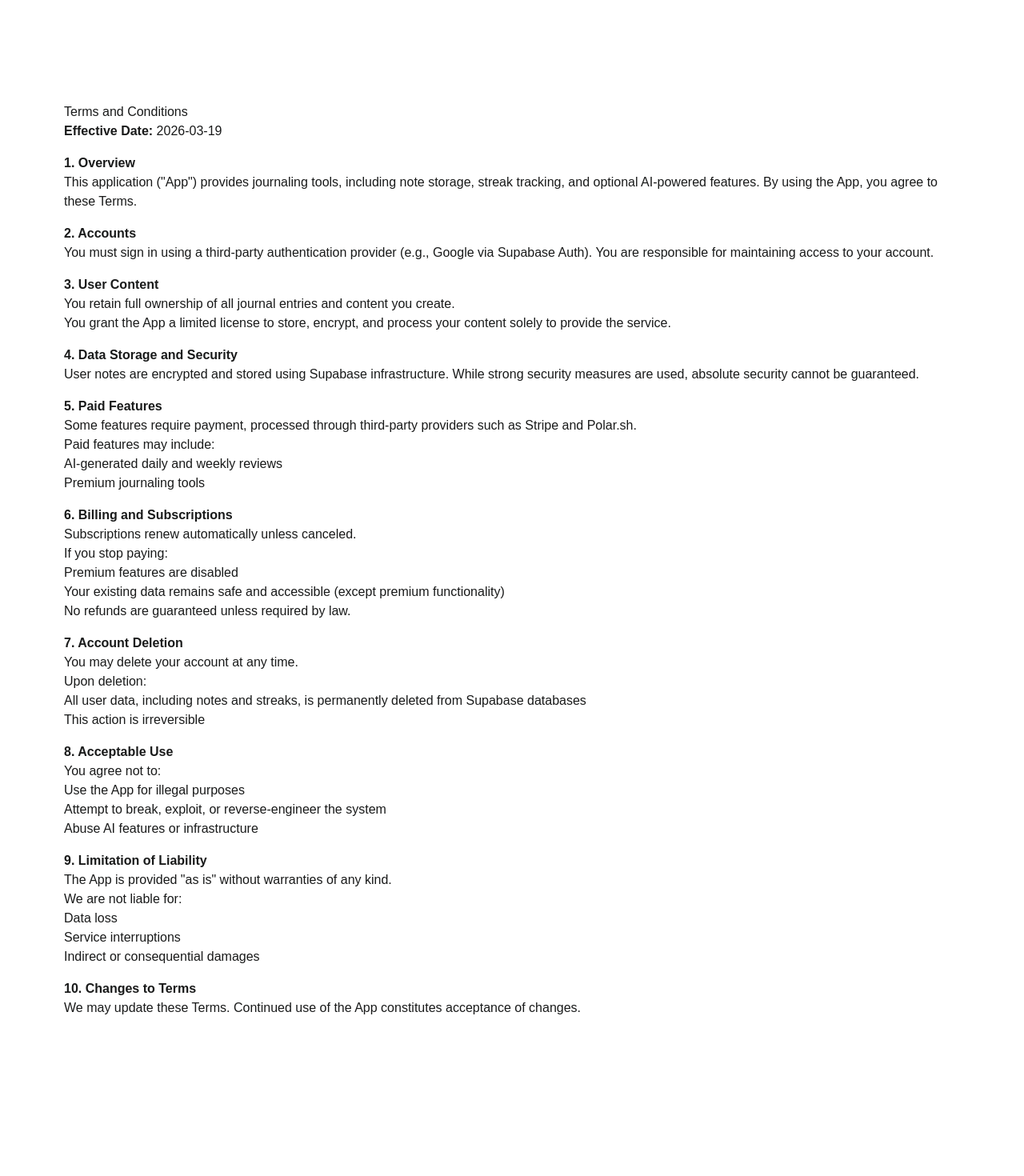
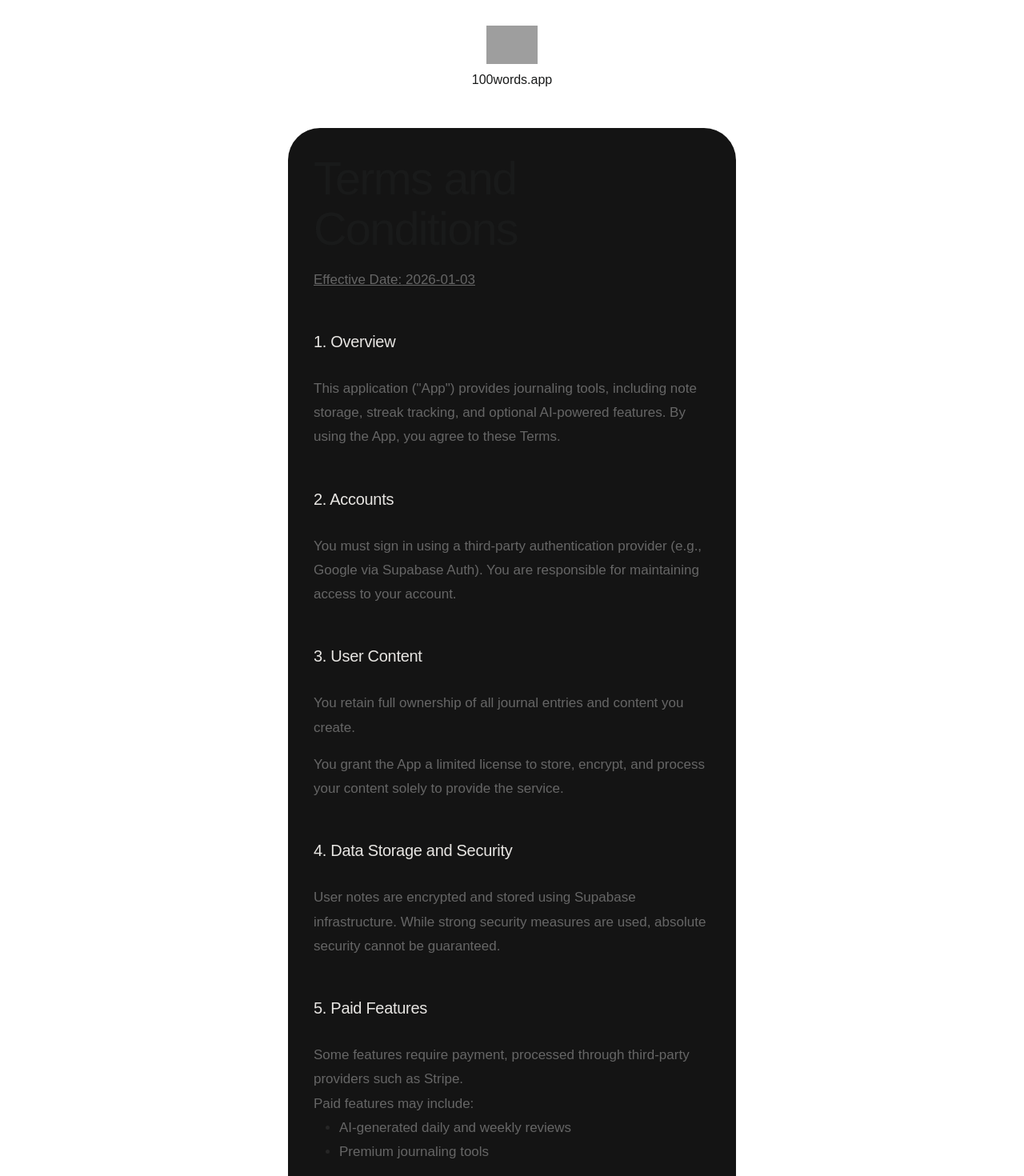
Before and after one commit to bakursky/100words, a Next.js app: page /tos in a window 1280 px wide. Shown: the top 1470 px of the page at 80% size. Before the commit the page ends 1400 px from the top, so only its background shows below. Built offline with nearby package versions, Linux system fonts and the light colour scheme; grey boxes are pictures that could not be loaded; a web font is replaced by a local one.

Commit message:
add about us page change css in tos and privacy, minor landing page fixes

```diff
--- a/src/app/(app)/page.tsx
+++ b/src/app/(app)/page.tsx
@@ -97,7 +97,7 @@ export default function Home() {
 
                         <p className='text-neutral-400 pt-2 text-base/7'>{todaysNote.slice(0, 300) + '...'}</p>
                         <button className='w-full mt-4 rounded-full p-2 font-semibold component-bg border-[1.5px] border-neutral-800' onClick={() => setNewEntryOpen(true)}>Edit
-                            <div className="text-xs text-neutral-500 px-6 text-center font-normal">Can be edited until midnight</div>
+                            {/* <div className="text-xs text-neutral-500 px-6 text-center font-normal">Can be edited until midnight</div> */}
                         </button>
                     </div>
 
--- /dev/null
+++ b/src/app/(landing)/about/page.tsx
@@ -0,0 +1,44 @@
+import Image from "next/image";
+
+export default function AboutPage() {
+
+    return (
+        <div className="px-10 py-8 max-w-[640px] mx-auto">
+
+            <a href="/welcome" className="flex flex-col items-center gap-2 hover:scale-95 transition-all">
+                    <Image src="/icon1.png" alt="100words logo" width={64} height={64} />
+                    100words.app
+            </a>
+
+            <div className="component-bg p-8 mt-12">
+                <h1 className="flex text-[clamp(32px,4.5vw,58px)] font-light tracking-[-0.03em] leading-[1.1] mb-16">
+                    About
+                </h1>
+
+                <p className="text-[17px] text-[#666] font-light leading-[1.78]">
+                    100 Words is a tool designed to help people develop the habit of journaling. Thanks to the unique principles built into its foundation, the simple act of typing transforms into an engaging process. The app features an ultra-minimalist design and serves a single purpose—but it does it better than anyone else.
+                </p>
+
+                {/* <p className="text-[17px] text-[#666] font-light leading-[1.78] pt-8">
+                    The app challenges the idea that modern technology robs us of privacy and authenticity. By making journaling a daily habit, you can rediscover yourself and improve your life.
+                </p> */}
+
+                <p className="text-[17px] text-[#666] font-light leading-[1.78] pt-8">
+                    100 Words is perfect for anyone who loves to write: as a complementary tool for therapy, for self-reflection, for learning a new language, or for describing your life.
+                </p>
+
+                <div className="text-xl font-normal text-[#e8e6e3] mb-3.5 tracking-[-0.015em] pt-12">Who built this</div>
+
+                <p className="text-[17px] text-[#666] font-light leading-[1.78] pt-4">
+                    100words.app was created by Ivan, an indie developer who has been keeping a journal for over five years. His primary goal was to create an app that would demonstrate how simple journaling is and how beneficial it can be for others. He developed the app in his spare time, outside of his main job, investing a great deal of time and effort into it.
+                </p>
+
+                <div className="text-xl font-normal text-[#e8e6e3] mb-3.5 tracking-[-0.015em] pt-12">Contact</div>
+
+                <p className="text-[17px] text-[#666] font-light leading-[1.78] pt-4">
+                    Please email us with any questions or suggestions <a className="text-neutral-400" href="mailto:help@100words.app">help@100words.app</a>
+                </p>
+            </div>
+        </div>
+    )
+}
--- a/src/app/(landing)/privacy/page.tsx
+++ b/src/app/(landing)/privacy/page.tsx
@@ -1,65 +1,105 @@
-export default function tos() {
+import Image from "next/image";
+
+export default function PrivacyPage() {
 
     return (
-        <div className="px-10 py-32 max-w-[1200px] mx-auto">
-            <h1>Privacy Policy</h1>
-            <p><strong>Effective Date:</strong> 2026-03-19</p>
-            <h2 className="pt-4">1. Information We Collect</h2>
+
+        <div className="px-10 py-8 max-w-[640px] mx-auto">
+            <a href="/welcome" className="flex flex-col items-center gap-2 hover:scale-95 transition-all">
+                <Image src="/icon1.png" alt="100words logo" width={64} height={64} />
+                100words.app
+            </a>
+
+            <div className="component-bg p-8 mt-12">
+
+                <h1 className="flex text-[clamp(32px,4.5vw,58px)] font-light tracking-[-0.03em] leading-[1.1]">Privacy Policy</h1>
+                <p className="text-[17px] text-[#666] font-light leading-[1.78] pt-4 underline"><strong>Effective Date:</strong> 2026-01-03</p>
+
+
+                <h2 className="text-xl font-normal text-[#e8e6e3] mb-3.5 tracking-[-0.015em] pt-12">1. Information We Collect</h2>
+                <div className="text-[17px] text-[#666] font-light leading-[1.78] pt-4">
                     <h3>a. Authentication Data</h3>
                     <p>We collect basic account information via Supabase Auth using Google login. This may include:</p>
-            <ul>
+                    <ul className="pl-8 list-disc marker:text-neutral-800 marker:text-neutral-800">
                         <li>Email address</li>
                         <li>Name</li>
                         <li>Profile image (if provided by Google)</li>
                     </ul>
                     <h3>b. User Content</h3>
-            <ul>
+                    <ul className="pl-8 list-disc marker:text-neutral-800">
                         <li>Journal entries (encrypted)</li>
                         <li>Streak data and usage activity</li>
                     </ul>
                     <h3>c. Payment Information</h3>
-            <p>Payments are processed by third-party providers such as Stripe and Polar.sh. We do not store your payment details.</p>
-            <h2 className="pt-4">2. How We Use Information</h2>
+                    <p>Payments are processed by third-party providers such as Stripe. We do not store your payment details.</p>
+                </div>
+
+
+                <h2 className="text-xl font-normal text-[#e8e6e3] mb-3.5 tracking-[-0.015em] pt-12">2. How We Use Information</h2>
+                <div className="text-[17px] text-[#666] font-light leading-[1.78] pt-4">
                     <p>We use collected data to:</p>
-            <ul>
+                    <ul className="pl-8 list-disc marker:text-neutral-800">
                         <li>Provide journaling functionality</li>
                         <li>Store and retrieve encrypted notes</li>
                         <li>Track user streaks</li>
                         <li>Enable AI-powered features (if subscribed)</li>
                         <li>Manage subscriptions and payments</li>
                     </ul>
-            <h2 className="pt-4">3. Data Storage and Security</h2>
-            <ul>
+                </div>
+
+
+                <h2 className="text-xl font-normal text-[#e8e6e3] mb-3.5 tracking-[-0.015em] pt-12">3. Data Storage and Security</h2>
+                <div className="text-[17px] text-[#666] font-light leading-[1.78] pt-4">
+                    <ul className="pl-8 list-disc marker:text-neutral-800">
                         <li>Notes are encrypted using Supabase Vault</li>
                         <li>Data is stored on secure Supabase infrastructure</li>
                         <li>We implement reasonable safeguards, but no system is 100% secure</li>
                     </ul>
-            <h2 className="pt-4">4. Data Sharing</h2>
+                </div>
+
+                <h2 className="text-xl font-normal text-[#e8e6e3] mb-3.5 tracking-[-0.015em] pt-12">4. Data Sharing</h2>
+                <div className="text-[17px] text-[#666] font-light leading-[1.78] pt-4">
                     <p>We only share data with essential service providers:</p>
-            <ul>
+                    <ul className="pl-8 list-disc marker:text-neutral-800">
                         <li>Supabase (database and authentication)</li>
                         <li>Stripe (payment processing)</li>
-                <li>Polar.sh (payment processing)</li>
                     </ul>
                     <p>We do not sell or rent your personal data.</p>
-            <h2 className="pt-4">5. Data Retention</h2>
+                </div>
+
+                <h2 className="text-xl font-normal text-[#e8e6e3] mb-3.5 tracking-[-0.015em] pt-12">5. Data Retention</h2>
+                <div className="text-[17px] text-[#666] font-light leading-[1.78] pt-4">
                     <p>We retain your data as long as your account is active.</p>
                     <p>When you delete your account:</p>
-            <ul>
+                    <ul className="pl-8 list-disc marker:text-neutral-800">
                         <li>All personal data, notes, and streak data are permanently deleted</li>
                         <li>This deletion cannot be undone</li>
                     </ul>
-            <h2 className="pt-4">6. Your Rights</h2>
+                </div>
+
+                <h2 className="text-xl font-normal text-[#e8e6e3] mb-3.5 tracking-[-0.015em] pt-12">6. Your Rights</h2>
+                <div className="text-[17px] text-[#666] font-light leading-[1.78] pt-4">
                     <p>You can:</p>
-            <ul>
+                    <ul className="pl-8 list-disc marker:text-neutral-800">
                         <li>Access your data</li>
                         <li>Delete your account at any time</li>
                         <li>Stop using paid features by canceling your subscription</li>
                     </ul>
-            <h2 className="pt-4">7. Children’s Privacy</h2>
+                </div>
+
+                <h2 className="text-xl font-normal text-[#e8e6e3] mb-3.5 tracking-[-0.015em] pt-12">7. Children’s Privacy</h2>
+                <div className="text-[17px] text-[#666] font-light leading-[1.78] pt-4">
                     <p>The App is not intended for users under 13.</p>
-            <h2 className="pt-4">8. Changes to This Policy</h2>
+                </div>
+
+                <h2 className="text-xl font-normal text-[#e8e6e3] mb-3.5 tracking-[-0.015em] pt-12">8. Changes to This Policy</h2>
+                <div className="text-[17px] text-[#666] font-light leading-[1.78] pt-4">
                 <p>We may update this Privacy Policy. Continued use of the App means you accept the updated version.</p>
                 </div>
+
+            </div>
+
+        </div>
+
     )
 }
--- a/src/app/(landing)/tos/page.tsx
+++ b/src/app/(landing)/tos/page.tsx
@@ -1,57 +1,89 @@
-export default function tos(){
+import Image from "next/image";
 
-    return(
-        <div className="px-10 py-32 max-w-[1200px] mx-auto">
-<h1>Terms and Conditions</h1>
-<p><strong>Effective Date:</strong> 2026-03-19</p>
-<h2 className="pt-4 font-semibold">1. Overview</h2>
-<p>This application ("App") provides journaling tools, including note storage, streak tracking, and optional AI-powered features. By using the App, you agree to these Terms.</p>
-<h2 className="pt-4 font-semibold">2. Accounts</h2>
-<p>You must sign in using a third-party authentication provider (e.g., Google via Supabase Auth). You are responsible for maintaining access to your account.</p>
-<h2 className="pt-4 font-semibold">3. User Content</h2>
-<p>You retain full ownership of all journal entries and content you create.</p>
-<p>You grant the App a limited license to store, encrypt, and process your content solely to provide the service.</p>
-<h2 className="pt-4 font-semibold">4. Data Storage and Security</h2>
-<p>User notes are encrypted and stored using Supabase infrastructure. While strong security measures are used, absolute security cannot be guaranteed.</p>
-<h2 className="pt-4 font-semibold">5. Paid Features</h2>
-<p>Some features require payment, processed through third-party providers such as Stripe and Polar.sh.</p>
+export default function TosPage() {
+
+  return (
+    <div className="px-10 py-8 max-w-[640px] mx-auto">
+      <a href="/welcome" className="flex flex-col items-center gap-2 hover:scale-95 transition-all">
+        <Image src="/icon1.png" alt="100words logo" width={64} height={64} />
+        100words.app
+      </a>
+
+      <div className="component-bg p-8 mt-12">
+
+        <h1 className="flex text-[clamp(32px,4.5vw,58px)] font-light tracking-[-0.03em] leading-[1.1]">Terms and Conditions</h1>
+        <p className="text-[17px] text-[#666] font-light leading-[1.78] pt-4 underline"><strong>Effective Date:</strong> 2026-01-03</p>
+
+
+        <h2 className="text-xl font-normal text-[#e8e6e3] mb-3.5 tracking-[-0.015em] pt-12">1. Overview</h2>
+        <p className="text-[17px] text-[#666] font-light leading-[1.78] pt-4">This application ("App") provides journaling tools, including note storage, streak tracking, and optional AI-powered features. By using the App, you agree to these Terms.</p>
+
+        <h2 className="text-xl font-normal text-[#e8e6e3] mb-3.5 tracking-[-0.015em] pt-12">2. Accounts</h2>
+        <p className="text-[17px] text-[#666] font-light leading-[1.78] pt-4">You must sign in using a third-party authentication provider (e.g., Google via Supabase Auth). You are responsible for maintaining access to your account.</p>
+
+        <h2 className="text-xl font-normal text-[#e8e6e3] mb-3.5 tracking-[-0.015em] pt-12">3. User Content</h2>
+        <p className="text-[17px] text-[#666] font-light leading-[1.78] pt-4">You retain full ownership of all journal entries and content you create.</p>
+        <p className="text-[17px] text-[#666] font-light leading-[1.78] pt-4">You grant the App a limited license to store, encrypt, and process your content solely to provide the service.</p>
+
+        <h2 className="text-xl font-normal text-[#e8e6e3] mb-3.5 tracking-[-0.015em] pt-12">4. Data Storage and Security</h2>
+        <p className="text-[17px] text-[#666] font-light leading-[1.78] pt-4">User notes are encrypted and stored using Supabase infrastructure. While strong security measures are used, absolute security cannot be guaranteed.</p>
+
+        <h2 className="text-xl font-normal text-[#e8e6e3] mb-3.5 tracking-[-0.015em] pt-12">5. Paid Features</h2>
+        <div className="text-[17px] text-[#666] font-light leading-[1.78] pt-4">
+        <p>Some features require payment, processed through third-party providers such as Stripe.</p>
         <p>Paid features may include:</p>
-<ul>
+        <ul className="pl-8 list-disc marker:text-neutral-800">
           <li>AI-generated daily and weekly reviews</li>
           <li>Premium journaling tools</li>
         </ul>
-<h2 className="pt-4 font-semibold">6. Billing and Subscriptions</h2>
+        </div>
+
+        <h2 className="text-xl font-normal text-[#e8e6e3] mb-3.5 tracking-[-0.015em] pt-12">6. Billing and Subscriptions</h2>
+        <div className="text-[17px] text-[#666] font-light leading-[1.78] pt-4">
         <p>Subscriptions renew automatically unless canceled.</p>
         <p>If you stop paying:</p>
-<ul>
+        <ul className="pl-8 list-disc marker:text-neutral-800">
           <li>Premium features are disabled</li>
           <li>Your existing data remains safe and accessible (except premium functionality)</li>
         </ul>
         <p>No refunds are guaranteed unless required by law.</p>
-<h2 className="pt-4 font-semibold">7. Account Deletion</h2>
+        </div>
+
+        <h2 className="text-xl font-normal text-[#e8e6e3] mb-3.5 tracking-[-0.015em] pt-12">7. Account Deletion</h2>
+        <div className="text-[17px] text-[#666] font-light leading-[1.78] pt-4">
         <p>You may delete your account at any time.</p>
         <p>Upon deletion:</p>
-<ul>
+        <ul className="pl-8 list-disc marker:text-neutral-800">
           <li>All user data, including notes and streaks, is permanently deleted from Supabase databases</li>
           <li>This action is irreversible</li>
         </ul>
-<h2 className="pt-4 font-semibold">8. Acceptable Use</h2>
+        </div>
+
+        <h2 className="text-xl font-normal text-[#e8e6e3] mb-3.5 tracking-[-0.015em] pt-12">8. Acceptable Use</h2>
+        <div className="text-[17px] text-[#666] font-light leading-[1.78] pt-4">
         <p>You agree not to:</p>
-<ul>
+        <ul className="pl-8 list-disc marker:text-neutral-800">
           <li>Use the App for illegal purposes</li>
           <li>Attempt to break, exploit, or reverse-engineer the system</li>
           <li>Abuse AI features or infrastructure</li>
         </ul>
-<h2 className="pt-4 font-semibold">9. Limitation of Liability</h2>
+        </div>
+
+        <h2 className="text-xl font-normal text-[#e8e6e3] mb-3.5 tracking-[-0.015em] pt-12">9. Limitation of Liability</h2>
+        <div className="text-[17px] text-[#666] font-light leading-[1.78] pt-4">
         <p>The App is provided "as is" without warranties of any kind.</p>
         <p>We are not liable for:</p>
-<ul>
+        <ul className="pl-8 list-disc marker:text-neutral-800">
           <li>Data loss</li>
           <li>Service interruptions</li>
           <li>Indirect or consequential damages</li>
         </ul>
-<h2 className="pt-4 font-semibold">10. Changes to Terms</h2>
-<p>We may update these Terms. Continued use of the App constitutes acceptance of changes.</p>
+        </div>
+
+        <h2 className="text-xl font-normal text-[#e8e6e3] mb-3.5 tracking-[-0.015em] pt-12">10. Changes to Terms</h2>
+        <p className="text-[17px] text-[#666] font-light leading-[1.78] pt-4">We may update these Terms. Continued use of the App constitutes acceptance of changes.</p>
+
+      </div>
 
     </div>
   )
--- a/src/app/(landing)/welcome/page.tsx
+++ b/src/app/(landing)/welcome/page.tsx
@@ -155,22 +155,22 @@ const forWhom = [
 
 const features = [
   { Icon: IconGlobe, title: "Works everywhere", desc: "Sign in with Google. No install required. Your journal is accessible from any device, any browser." },
-  { Icon: IconPen, title: "Ultra-minimalist", desc: "No formatting, no distracting prompts, no AI suggestions. Just an empty page and your words." },
+  { Icon: IconPen, title: "Ultra-minimalist", desc: "No formatting, no distracting prompts, no AI suggestions, no other media. Just an empty page and your words." },
   { Icon: IconShield, title: "Fully private", desc: "Your data is encrypted at the high-security database. This means the second your 100 words hit the database, they are instantly scrambled into unreadable code (AES-256-GCM)." },
   { Icon: IconFlame, title: "Streak & habit tracking", desc: "Visual streaks and writing patterns help you build a habit that actually sticks over time." },
   { Icon: IconZap, title: "Designed constraints", desc: "The 100-word limit makes journaling feel focused and achievable. Constraints create freedom." },
-  { Icon: IconPhone, title: "Export", desc: "Export entries as plain text at any time you want" },
+  { Icon: IconPhone, title: "Export", desc: "Export entries as plain text at any time you want." },
 ];
 
 const faq = [
   { q: "Will my journal entries stay private?", a: "We use AES-256-GCM authenticated encryption to protect every entry. Your data is encrypted at the database level, meaning even if someone gained access to the raw database, your words would look like a chaotic string of random characters. With Row-Level Security (RLS) combined with encryption, only your authenticated session can trigger the decryption process." },
-  { q: "Is the app available for Android and iOS?", a: "100 Words is a Progressive Web App. Install it on Android or iOS directly from your browser — no app store required. It works offline, too." },
-  { q: "Can I export my journal entries?", a: "Yes. Download all your data in plain text or CSV at any time. Your journal is yours — we never lock you in. Export is free on all plans." },
+  { q: "Is the app available for Android and iOS?", a: "100 Words is a Progressive Web App. Install it on Android or iOS directly from your browser — no app store required." },
+  { q: "Can I add photos or audio?", a: "100words is designed to work exclusively with text and won't support other media. The app's design is focused on this single function and makes it as perfect as possible." },
   { q: "Does the Pro plan use AI to write for me?", a: "No. AI in Pro only reads and reflects back — it offers insights and patterns after you've written. It never writes entries for you. The words are always yours." },
 ];
 
 const freeFeatures = ["Unlimited notes", "No ads", "Export your data", "Privacy first", "Unlimited devices"];
-const proFeatures = ["Everything in Free", "Daily AI review", "Weekly AI review", "Random note feature", "And more.."];
+const proFeatures = ["AI reviews", "Random note", "Favorites", "Hard mode", "And more.."];
 
 const streakDays = [true, true, true, true, true, true, false];
 
@@ -518,11 +518,12 @@ export default function HomePage() {
       <footer className="border-t border-[rgb(22,22,22)] px-10 py-10 max-w-[1200px] mx-auto flex items-center justify-between flex-wrap gap-4">
         <span className="text-[15px] text-[#444]">100words — journal for mental health</span>
         <div className="flex gap-7">
+          <a href="/about" className="text-[14px] text-[#555] transition-colors hover:text-[#e8e6e3]">About</a>
           <a href="/privacy" className="text-[14px] text-[#555] transition-colors hover:text-[#e8e6e3]">Privacy</a>
           <a href="/tos" className="text-[14px] text-[#555] transition-colors hover:text-[#e8e6e3]">Terms</a>
-          <a href="https://100words.app/" target="_blank" rel="noopener noreferrer" className="text-[14px] text-[#555] transition-colors hover:text-[#e8e6e3]">
-            100words.app
-          </a>
+          <p className="text-[14px] text-[#555]">
+          Contact us: <a href="mailto:help@100words.app" className="hover:text-[#e8e6e3] transition-colors">help@100words.app</a>
+          </p>
         </div>
       </footer>
     </>
--- a/src/app/globals.css
+++ b/src/app/globals.css
@@ -133,7 +133,8 @@ body {
   /* border: 1px solid rgb(42, 42, 42); */
   /* border: 1px solid rgb(26, 26, 26); */
   border-radius: 40px;
-  background-color: #121212;
+  /* background-color: #121212; */
+  background-color: #141414;
 
   /* border-bottom: 1.5px solid rgb(40, 40, 40); */
   /* border-left: 1.5px solid rgb(40, 40, 40); */
```
Also changed, not shown: src/utils/supabase/middleware.ts (+13 -7 lines). Lines whose indentation alone changed are shown as unchanged.
